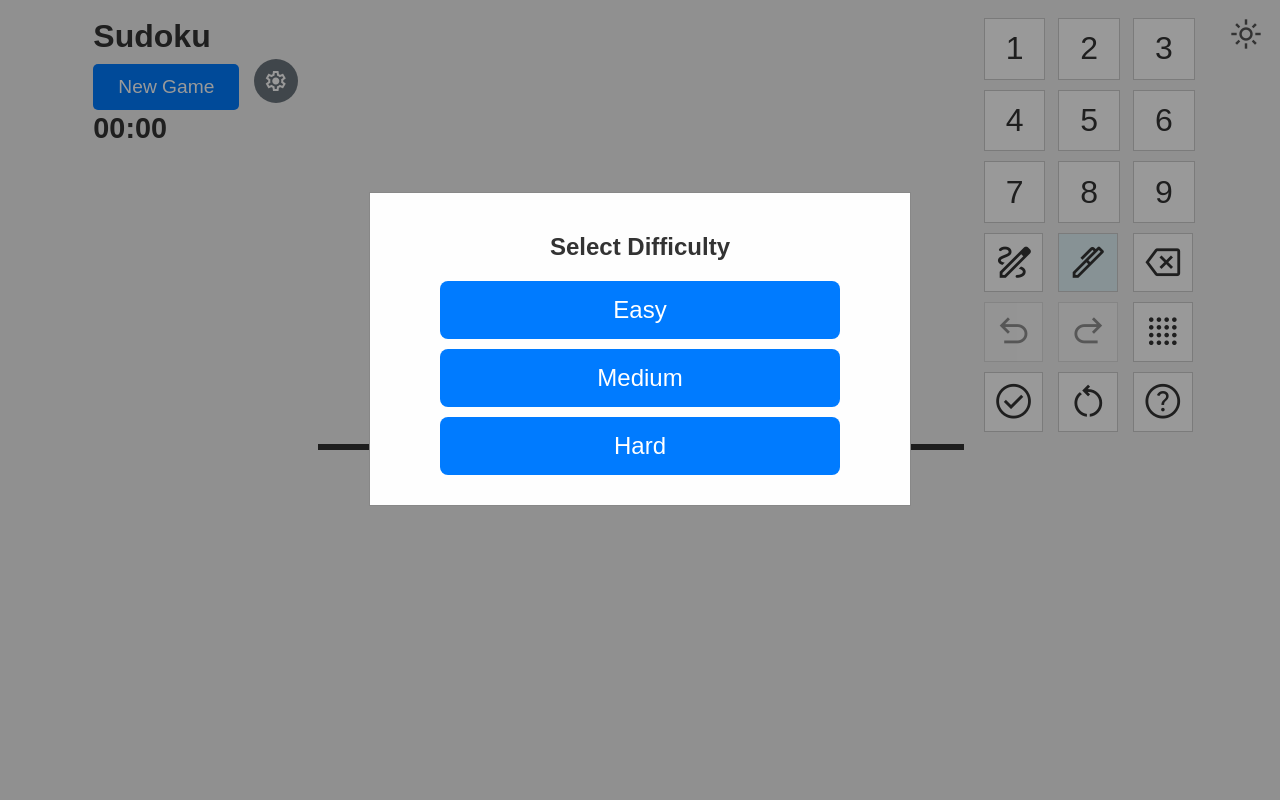
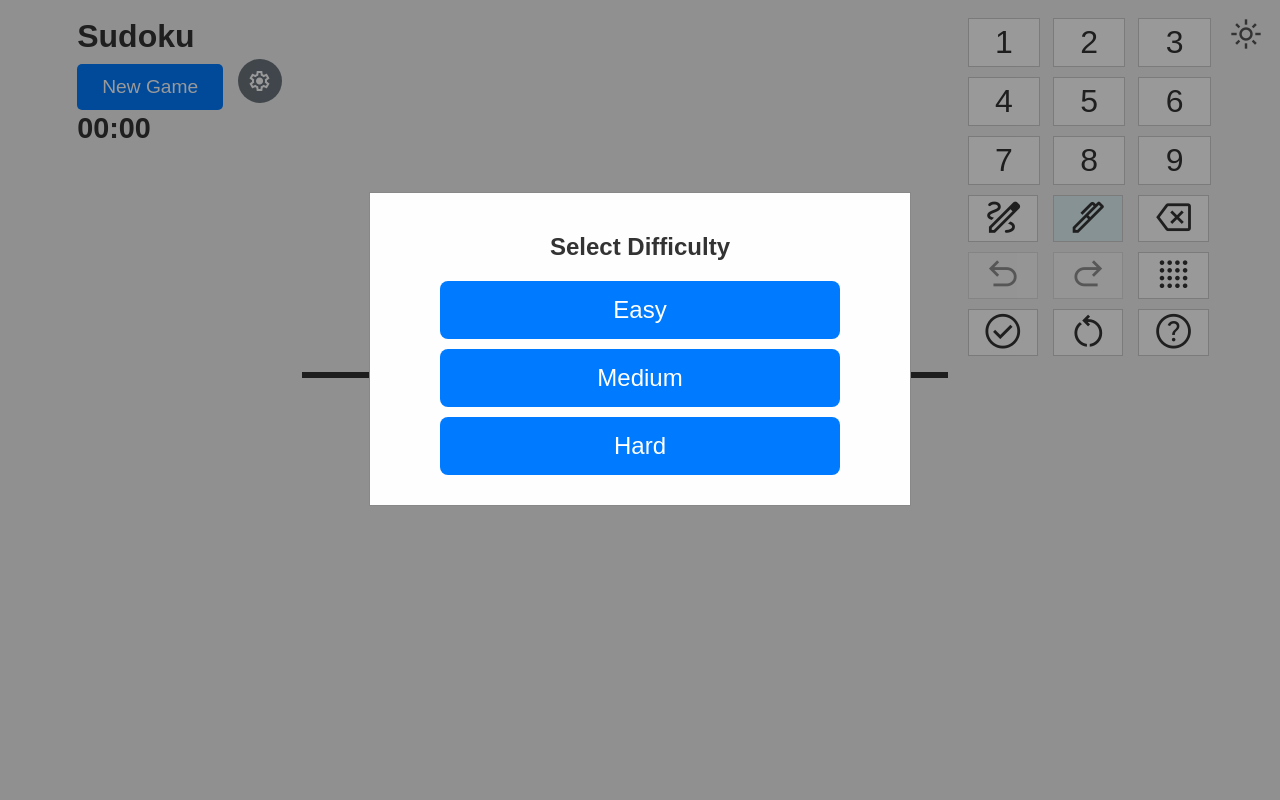
Before and after one commit to hennievn/sudoku, a FastAPI app: page / in a window 1280 px wide. Run offline with FastAPI, Linux system fonts and the light colour scheme.

Commit message:
stop buttons hanging off bottom of screen

```diff
--- a/static/style.css
+++ b/static/style.css
@@ -254,7 +254,7 @@ h1 {
 
 .palette-number, button.palette-icon {
     width: 100%;
-    aspect-ratio: 1 / 1;
+    aspect-ratio: 1.5 / 1;
     display: flex;
     justify-content: center;
     align-items: center;
```
